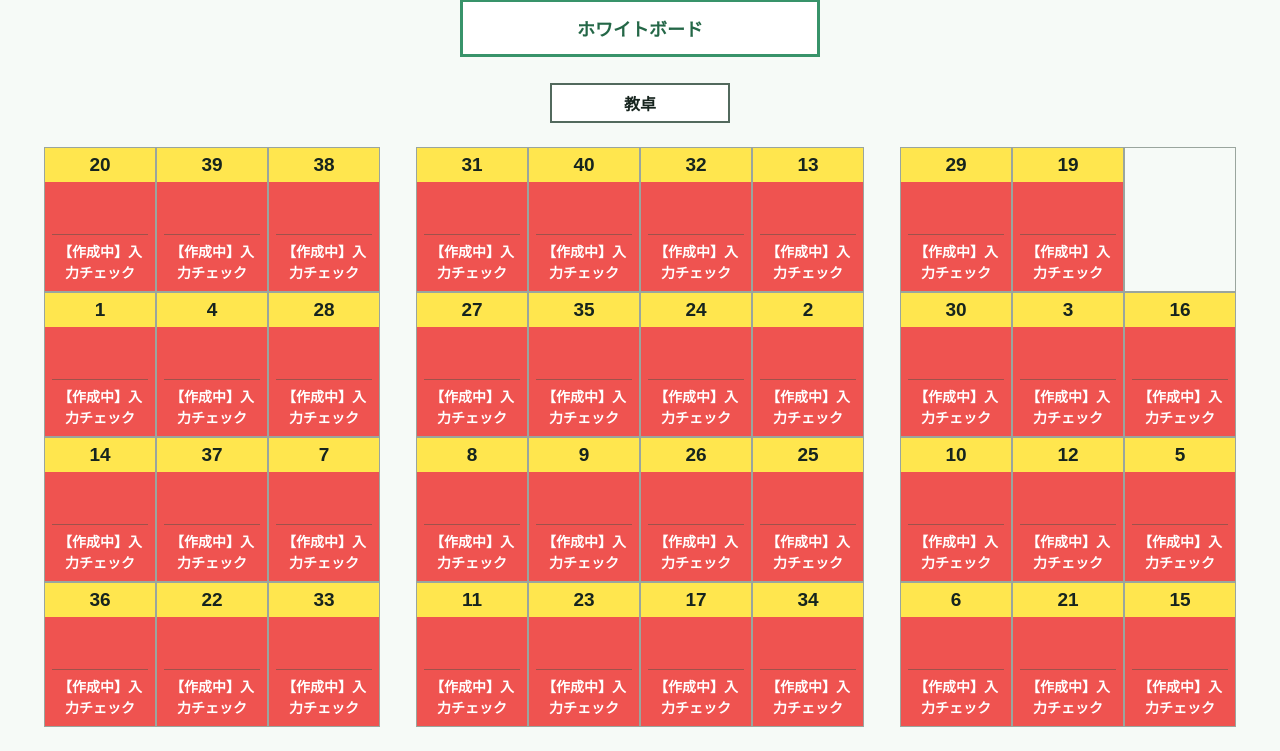
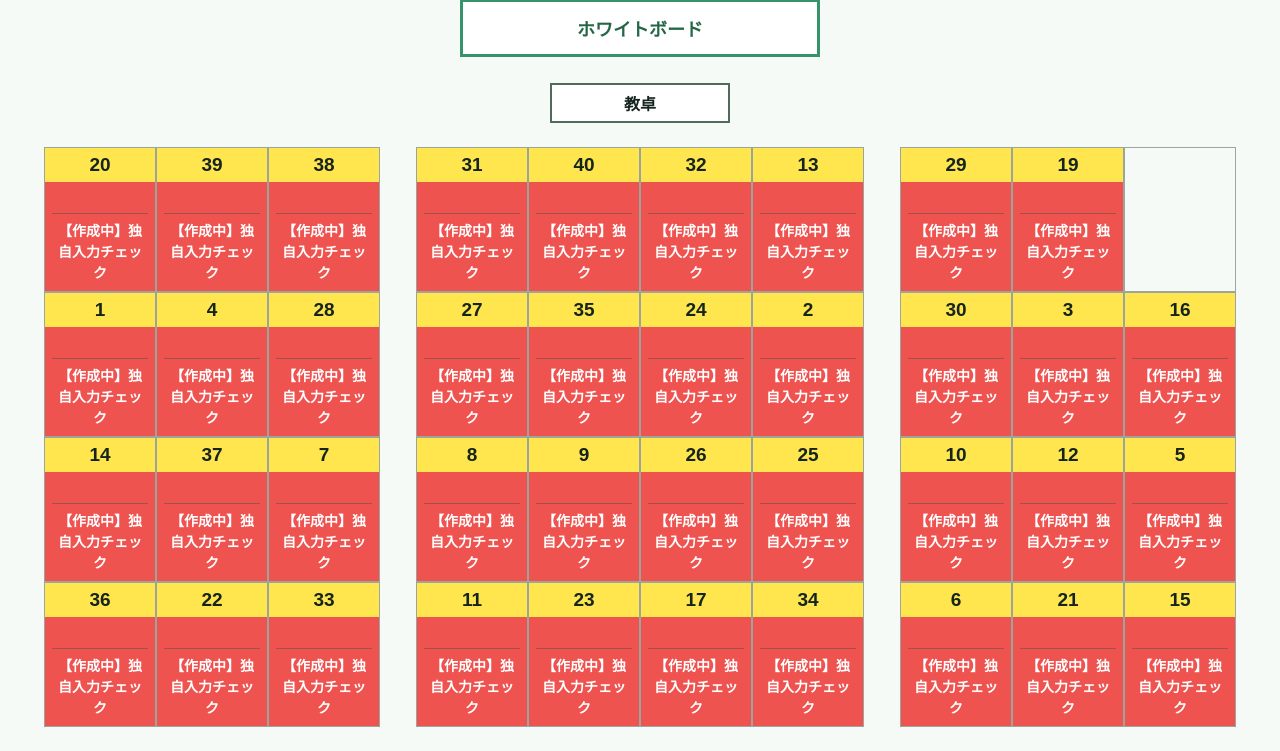
Before and after one commit to hon-daisuki/p2cPairPro, a Spring Boot app: page / in a window 1280 px wide. Shown: the part 297-1048 px from the top of the page. Run offline with Spring Boot 4, Linux system fonts and the light colour scheme; data that the repository does not hold is empty.

Commit message:
Update UniqueCheck and lesson05 submission workflow

```diff
--- a/spring_submission_status/src/main/java/jp/ac/sanko/model/SubmissionStatusService.java
+++ b/spring_submission_status/src/main/java/jp/ac/sanko/model/SubmissionStatusService.java
@@ -23,7 +23,7 @@ public class SubmissionStatusService {
     private static final int PERMANENT_ABSENT_NUMBER = 18;
     private static final Logger logger = LoggerFactory.getLogger(SubmissionStatusService.class);
     private static final List<String> TASKS = List.of(
-        "入力チェック", "メッセージ出力", "check提出", "lesson05_01", "lesson05_02", "リアぺ"
+        "独自入力チェック", "UniqueCheck提出", "lesson05_01", "lesson05_02", "lesson05_03", "リアぺ"
     );
     private final Map<Integer, Integer> submissionSteps = new HashMap<>();
     private final Set<Integer> absentNumbers = new HashSet<>();
--- a/spring_submission_status/src/main/resources/templates/submission-status.html
+++ b/spring_submission_status/src/main/resources/templates/submission-status.html
@@ -4,7 +4,7 @@
   <meta charset="UTF-8">
   <meta name="viewport" content="width=device-width, initial-scale=1.0">
   <title>P2C 提出状況</title>
-  <link rel="stylesheet" th:href="@{/css/style.css(v='20261111-check')}">
+  <link rel="stylesheet" th:href="@{/css/style.css(v='20261112-uniquecheck')}">
 </head>
 <body>
   <header>
@@ -61,7 +61,7 @@
         <h2 th:text="${number}">1</h2>
         <p th:if="${seat.absent}" class="absent-label">欠席</p>
         <div th:unless="${seat.absent}" class="status">
-          <p class="current" th:text="${seat.currentTask == 'free!' ? 'free!' : '【作成中】' + seat.currentTask}">【作成中】入力チェック</p>
+          <p class="current" th:text="${seat.currentTask == 'free!' ? 'free!' : '【作成中】' + seat.currentTask}">【作成中】独自入力チェック</p>
         </div>
         <div class="seat-actions" th:if="${attendanceNo == number and !seat.absent}">
           <form th:if="${seat.currentTask != 'free!'}" th:action="@{/submit}" method="post">
```
Also changed, not shown: 2 other files.
